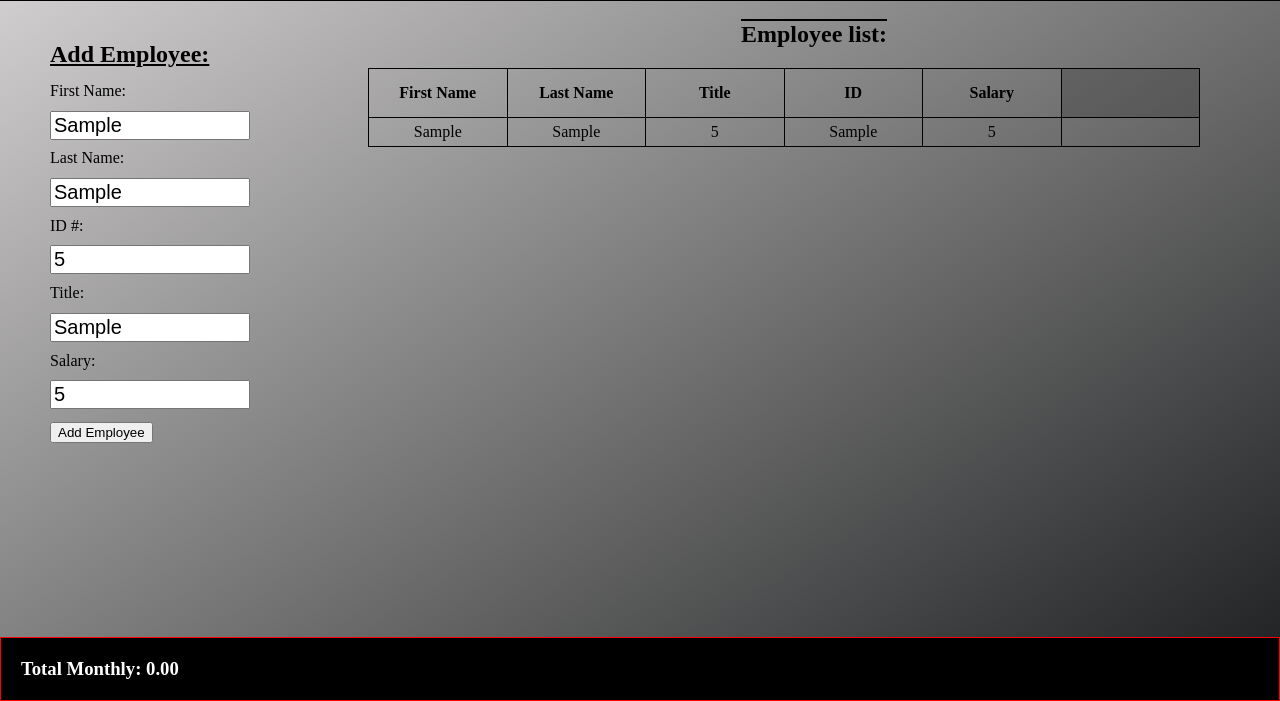
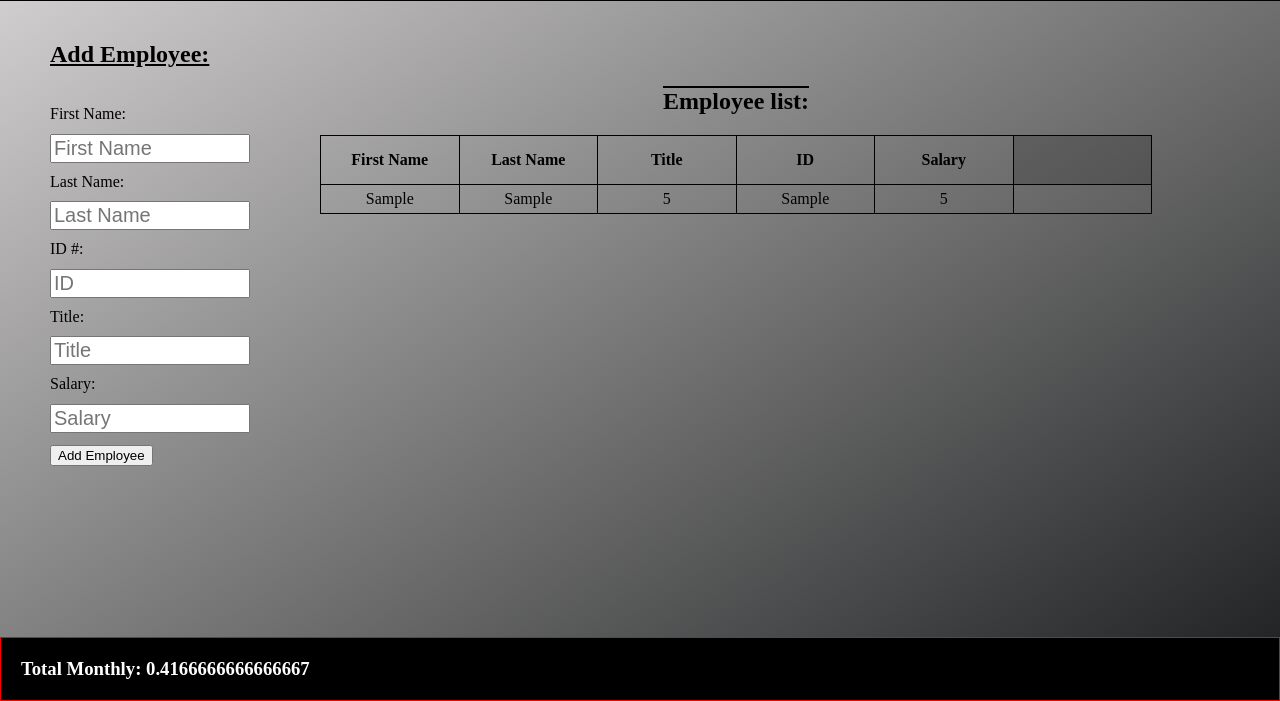
Before and after one commit to SirChristianWilliam/WeekendProject1, a plain HTML site: page index.html in a window 1280 px wide. Both pictures are taken after typing "Sample", "Sample", "5", "Sample", "5" into the empty fields and a click on the button "Add Employee". Shown: the part 99-800 px from the top of the page. Drawn offline with Linux system fonts and the light colour scheme.

Commit message:
Reflected total monthly salary, and added class to the total if the monthly is >= 20000

```diff
--- a/index.html
+++ b/index.html
@@ -26,8 +26,9 @@
     <button id="addData">Add Employee</button>
 </form>
 
-<h2 class="h2Two">Employee list:</h2>
 <table id="theTable">
+    <h2 class="h2Two">Employee list:</h2>
+
     <tr id="tableRowTH">
         <th>First Name</th>
         <th>Last Name</th>
@@ -44,7 +45,7 @@
 </table>
 <footer id="footer">
     <h3 id="h3Footer">
-        Total Monthly: <span id="total">0.00</span>
+        Total Monthly: <span id="total">0</span>
     </h3>
  </footer>
  </body>
--- a/script.js
+++ b/script.js
@@ -1,6 +1,6 @@
 $(document).ready(onReady);
 let employeeArr = [];
-
+let total;
 function onReady() {
    $('#addData').on('click',addPerson);//Call a function when clicked.
 
@@ -38,4 +38,24 @@ function onReady() {
         </td>
     </tr>
     `)
- }
+
+addTotal();
+//Clear the form input values
+    $('#fName').val('');
+    $('#lName').val('');
+    $('#ID').val('');
+    $('#Title').val('');
+    $('#Salary').val('');
+   }
+
+ function addTotal() {
+    total=0;
+      for(let sal of employeeArr) {
+        total+= Number(sal.salary);
+       }
+
+       $('#total').text(Number(total/12));
+       if($('#total').text() >= 20000) {
+        $('#total').addClass('tooMuch')
+       }
+  }
--- a/styles.css
+++ b/styles.css
@@ -29,19 +29,17 @@ h1 {
 }
 h2:first-of-type {
     color:black;
-    left: 50px;
-
-    width:200px;
+    margin-top:40px;
+     width:200px;
+     left:50px;
     text-decoration: underline;
-    position:fixed;
-    top:15%;
- }
+    position:sticky;
+     top:50px;
+  }
  h2:last-of-type {
-     width:65%;
-    margin-right:50px;
-     text-align:center;
-    float:right;
-    text-decoration: overline;
+     width:90%;
+      text-align:center;
+     text-decoration: overline;
 
  }
 /* END */
@@ -52,10 +50,11 @@ h2:first-of-type {
 form#employeeForm {
     width: 25%;
     float:left;
+    margin-top:20px;
     padding-left:50px;
     line-height: 80%;
-    position:fixed;
-    top:23%;
+    position:sticky;
+    top:100px;
   }
 input {
     width:200px;
@@ -94,8 +93,7 @@ table#theTable {
     width:65%;
     margin-right:80px;
      text-align:center;
-    float:right;
-    margin-bottom:100px;
+     margin-bottom:300px;
     overflow: scroll;
 
 
@@ -131,3 +129,6 @@ footer#footer {
 #h3Footer {
     margin:20px;
 }
+.tooMuch {
+    background-color: red;
+}
```
